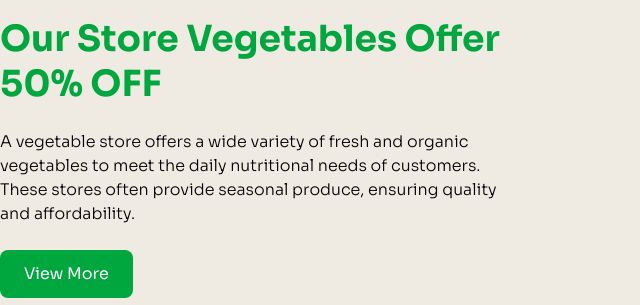
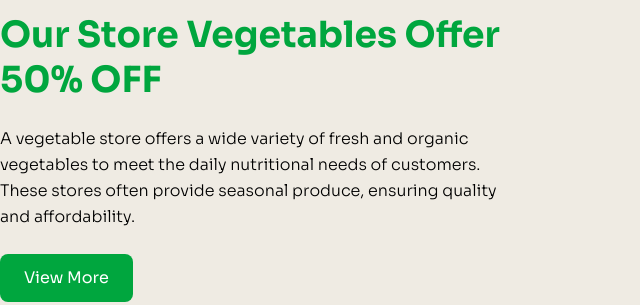
Before and after one commit to coder-shakil99/ph-assignment-03, a plain HTML site: page index.html in a window 1280 px wide. Shown: the part 3660-3965 px from the top of the page, 0-640 px from the left. Drawn offline with nearby package versions, Linux system fonts and the light colour scheme.

Commit message:
fix line height in paragraph tag

```diff
--- a/index.html
+++ b/index.html
@@ -316,7 +316,7 @@
               <!-- our-store-left-content -->
                <div class="space-y-4 lg:space-y-6">
                 <h1 class="text-green-600 font-bold text-2xl lg:text-4xl leading-tight max-w-lg">Our Store Vegetables Offer 50% OFF</h1>
-                <p class="max-w-lg font-light">A vegetable store offers a wide variety of fresh and organic vegetables to meet the daily nutritional needs of customers. These stores often provide seasonal produce, ensuring quality and affordability.</p>
+                <p class="max-w-lg font-light leading-relaxed">A vegetable store offers a wide variety of fresh and organic vegetables to meet the daily nutritional needs of customers. These stores often provide seasonal produce, ensuring quality and affordability.</p>
                 <button class="bg-green-600 text-white py-3 cursor-pointer px-6 rounded-lg">View More</button>
                </div>
                <!-- our-store-right-content -->
```
